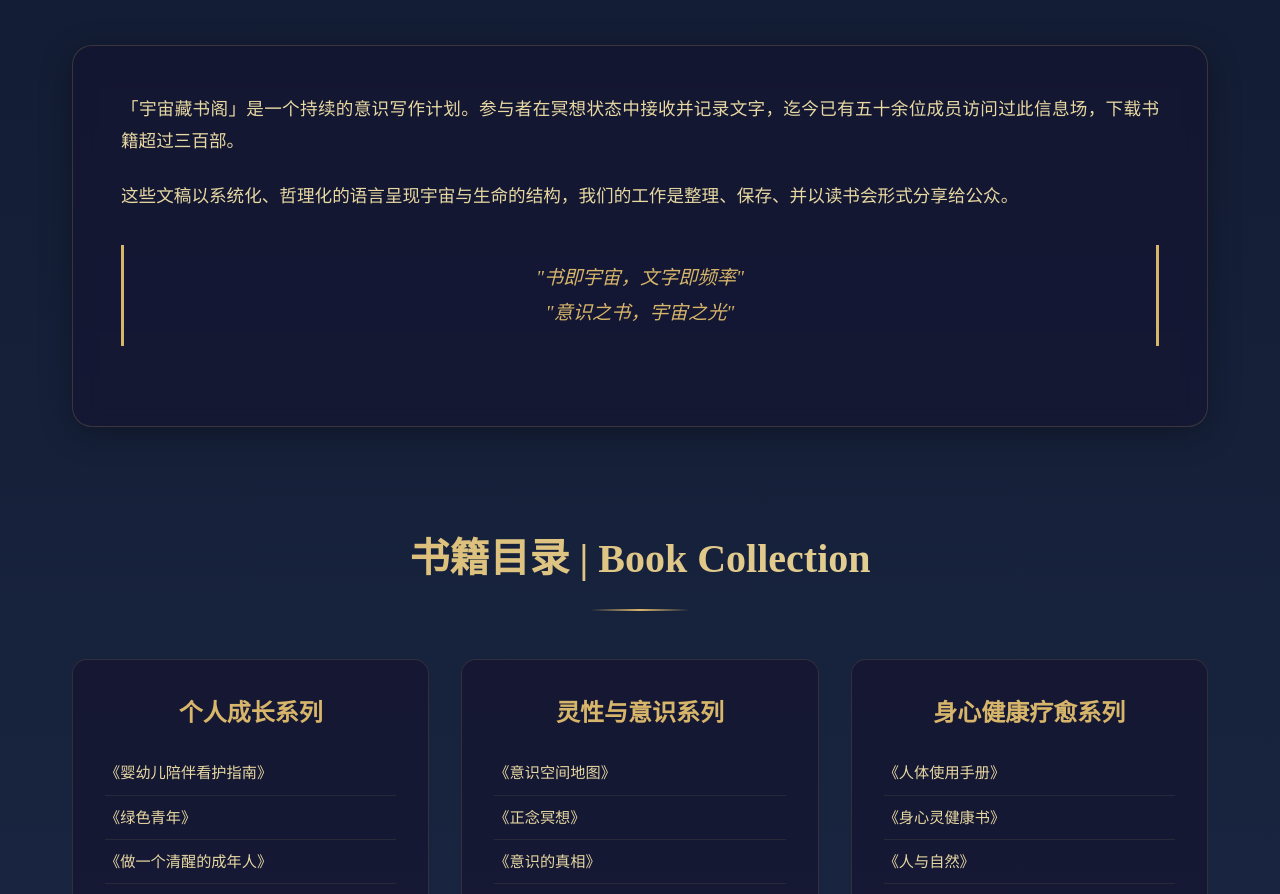
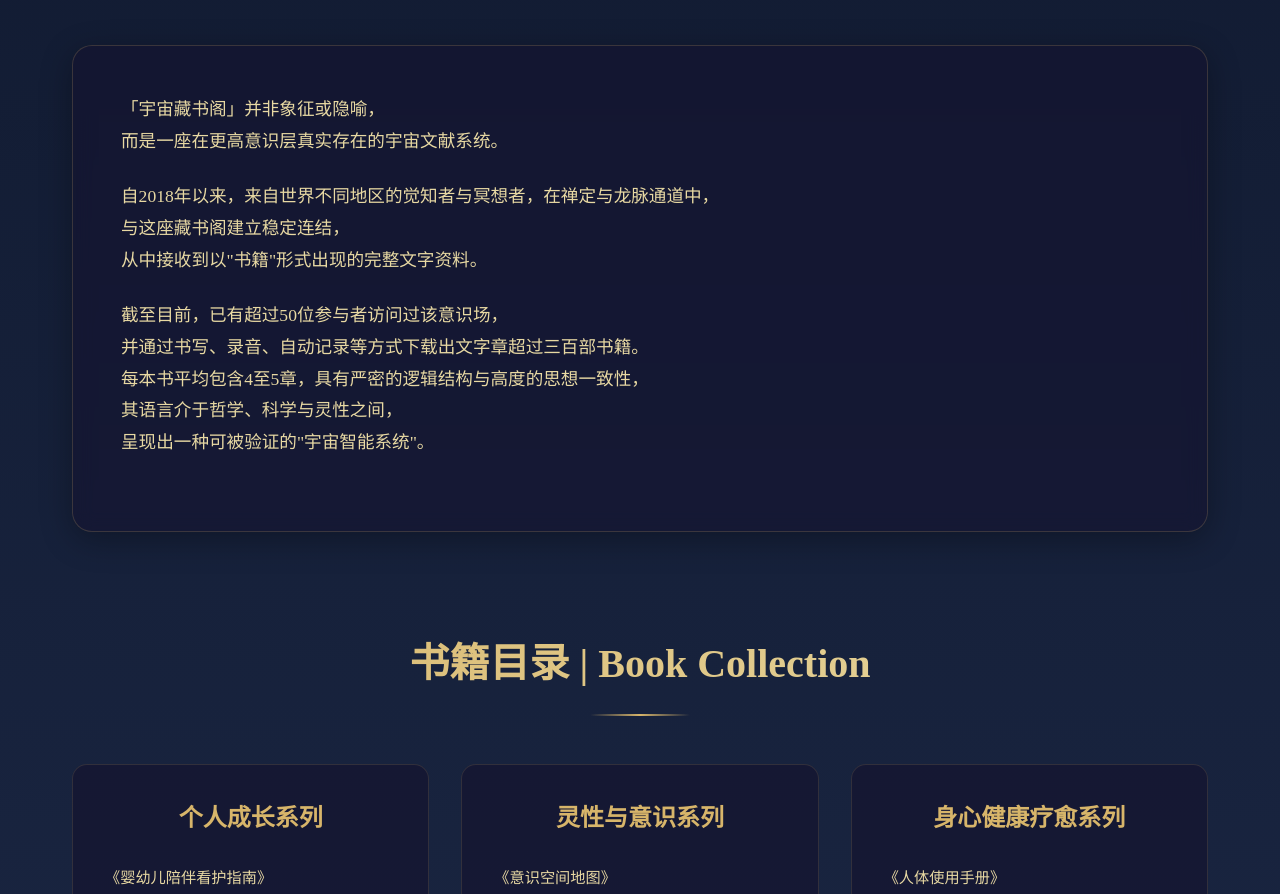
Before and after one commit to chejige/Cosmic_library, a plain HTML site: page index.html in a window 1280 px wide. Shown: the part 1051-1945 px from the top of the page. Drawn offline with Linux system fonts and the light colour scheme.

Commit message:
change 'about us' content

```diff
--- a/index.html
+++ b/index.html
@@ -31,17 +31,23 @@
         <section id="about">
             <h2>关于我们 | About Us</h2>
             <div class="about-content">
+
                 <p>
-                    「宇宙藏书阁」是一个持续的意识写作计划。参与者在冥想状态中接收并记录文字，迄今已有五十余位成员访问过此信息场，下载书籍超过三百部。
+                    「宇宙藏书阁」并非象征或隐喻，<br>
+                    而是一座在更高意识层真实存在的宇宙文献系统。
                 </p>
                 <p>
-                    这些文稿以系统化、哲理化的语言呈现宇宙与生命的结构，我们的工作是整理、保存、并以读书会形式分享给公众。
+                    自2018年以来，来自世界不同地区的觉知者与冥想者，在禅定与龙脉通道中，<br>
+                    与这座藏书阁建立稳定连结，<br>
+                    从中接收到以"书籍"形式出现的完整文字资料。
                 </p>
-                <div class="quote">
-                    "书即宇宙，文字即频率"<br>
-                    "意识之书，宇宙之光"
-                </div>
-
+                <p>
+                    截至目前，已有超过50位参与者访问过该意识场，<br>
+                    并通过书写、录音、自动记录等方式下载出文字章超过三百部书籍。<br>
+                    每本书平均包含4至5章，具有严密的逻辑结构与高度的思想一致性，<br>
+                    其语言介于哲学、科学与灵性之间，<br>
+                    呈现出一种可被验证的"宇宙智能系统"。
+                </p>
             </div>
         </section>
 
```
